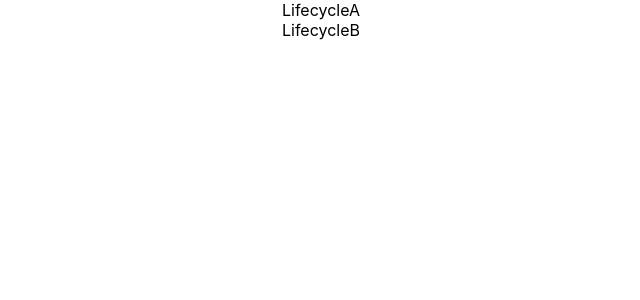
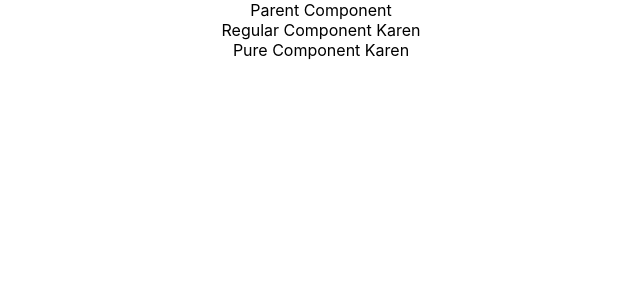
Before and after one commit to karenbarseghyan/we-learn-react, a React (Create React App) app: page / in a window 1280 px wide. Shown: the top 300 px of the page, without its empty margins (319-959 px from the left). Built offline with nearby package versions, Linux system fonts and the light colour scheme.

Commit message:
Lifecycle Methods and Pure Components

```diff
--- a/src/App.js
+++ b/src/App.js
@@ -16,12 +16,14 @@ import './App.css';
 // import './styles/appStyles.css'
 // import  styles from './styles/appStyles.module.css'
 // import Form from './components/Form'
-import LifecycleA from './components/LifecycleA'
+// import LifecycleA from './components/LifecycleA'
+import ParentComp from './components/ParentComp'
 
 function App() {
   return (
     <div className="App">
-      <LifecycleA />
+      <ParentComp />
+      {/* <LifecycleA /> */}
       {/* <Form /> */}
       {/* <h1 className = 'error'>Error</h1> */}
       {/* <h1 className = {styles.success}>Success</h1> */}
--- a/src/components/LifecycleA.js
+++ b/src/components/LifecycleA.js
@@ -21,10 +21,10 @@
         render() {
             console.log('LifecycleA render')
             return (
-                <div>
+                <>
                     <div>LifecycleA</div>
                     <LifecycleB />
-                </div>
+                </>
             )
         }
     }
--- a/src/components/LifecycleB.js
+++ b/src/components/LifecycleB.js
@@ -20,9 +20,9 @@ class LifecycleB extends Component {
     render() {
         console.log('LifecycleB render')
         return (
-            <div>
+            <>
                 LifecycleB
-            </div>
+            </>
         )
     }
 }
--- /dev/null
+++ b/src/components/ParentComp.js
@@ -0,0 +1,34 @@
+import React, { Component } from 'react'
+import PureComp from './PureComp'
+import RegComp from './RegComp'
+
+class ParentComp extends Component {
+    constructor(props) {
+        super(props)
+
+        this.state = {
+             name : 'Karen'
+        }
+    }
+
+    componentDidMount (){
+        setInterval(() => {
+            this.setState({
+                name : 'Karen'
+            })
+        },2000)
+    }
+
+    render() {
+        console.log('*********Parent Comp***********')
+        return (
+            <div>
+                Parent Component
+                <RegComp name = {this.state.name}></RegComp>
+                <PureComp name = {this.state.name}></PureComp>
+            </div>
+        )
+    }
+}
+
+export default ParentComp
--- /dev/null
+++ b/src/components/PureComp.js
@@ -0,0 +1,14 @@
+import React, { PureComponent } from 'react'
+
+class PureComp extends PureComponent {
+    render() {
+        console.log('PureComp')
+        return (
+            <div>
+                Pure Component {this.props.name}
+            </div>
+        )
+    }
+}
+
+export default PureComp
--- /dev/null
+++ b/src/components/RegComp.js
@@ -0,0 +1,14 @@
+import React, { Component } from 'react'
+
+class RegComp extends Component {
+    render() {
+        console.log('RegComp')
+        return (
+            <div>
+                Regular Component {this.props.name}
+            </div>
+        )
+    }
+}
+
+export default RegComp
```
